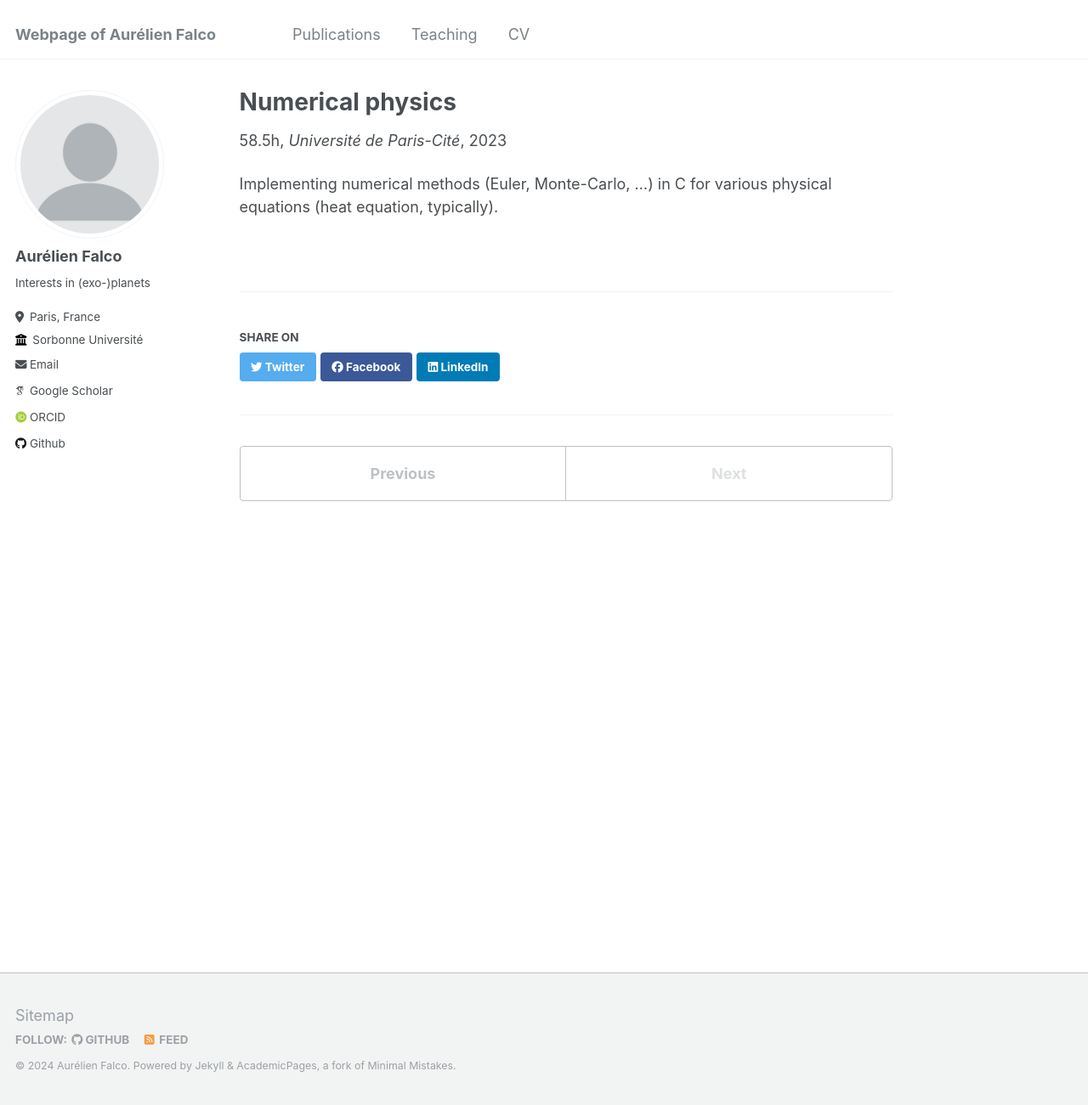
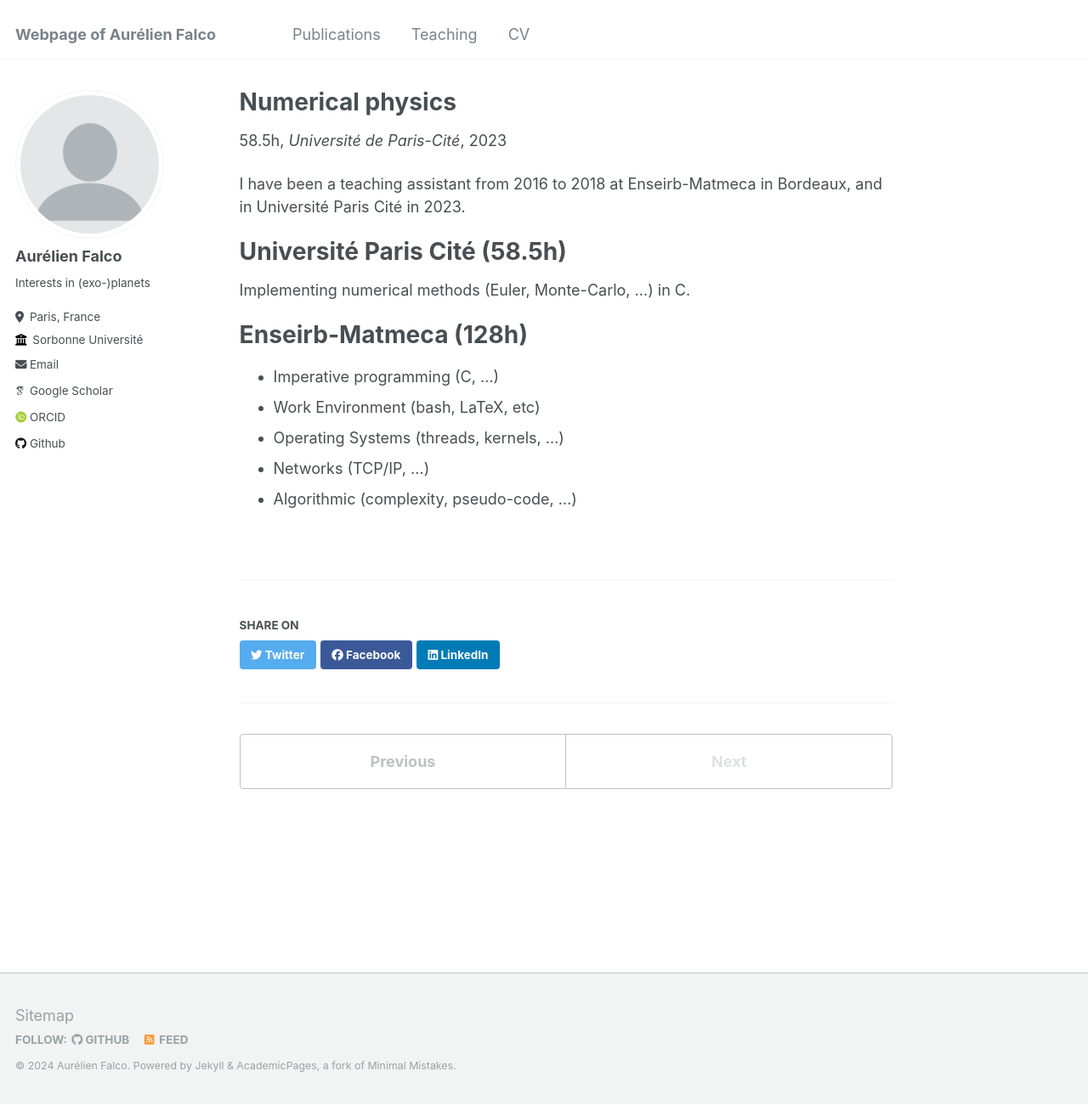
Before and after one commit to aurelienfalco/aurelien.falco-github.io, a Jekyll site: the page built from _teaching/2023-teaching.md, in a window 1280 px wide and 1301 px high. Shown: the whole window at 85% size. Built offline with Jekyll 4.4.1, drawn with Linux system fonts in a browser that asks for light colours; some web fonts are replaced.

```diff
--- a/_teaching/2023-teaching.md
+++ b/_teaching/2023-teaching.md
@@ -8,4 +8,18 @@
 location: "Paris, France"
 ---
 
-Implementing numerical methods (Euler, Monte-Carlo, ...) in C for various physical equations (heat equation, typically).
+I have been a teaching assistant from 2016 to 2018 at Enseirb-Matmeca in Bordeaux, and in Université Paris Cité in 2023.
+
+Université Paris Cité (58.5h)
+======
+
+Implementing numerical methods (Euler, Monte-Carlo, ...) in C.
+
+Enseirb-Matmeca (128h)
+======
+
+- Imperative programming (C, ...)
+- Work Environment (bash, LaTeX, etc)
+- Operating Systems (threads, kernels, ...)
+- Networks (TCP/IP, ...)
+- Algorithmic (complexity, pseudo-code, ...)
```
Also changed, not shown: _pages/about.md (+56 -19 lines).
